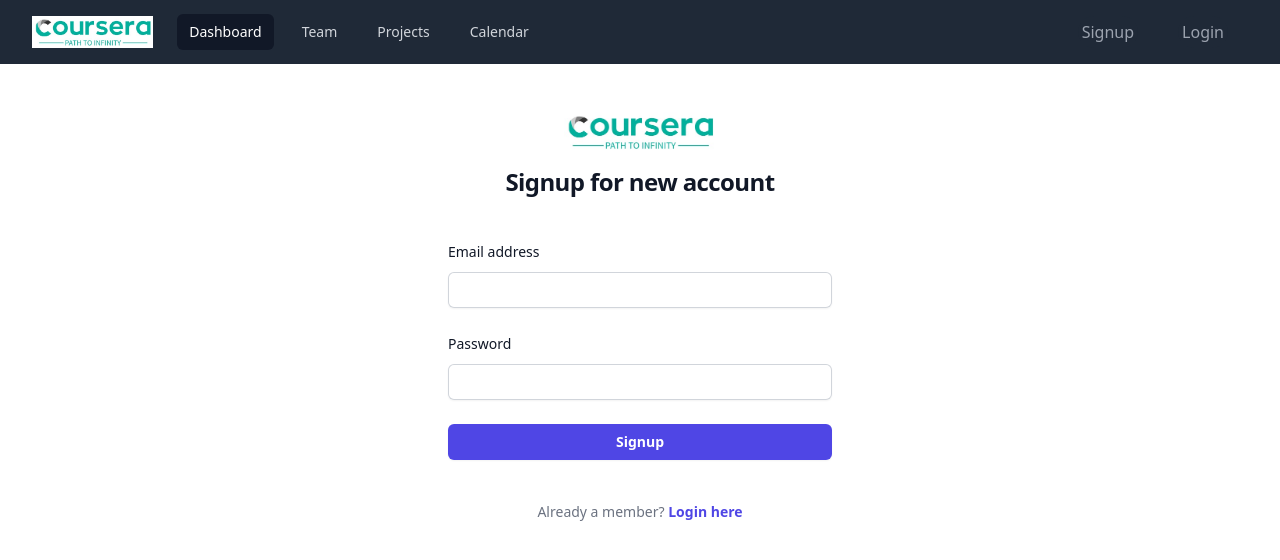
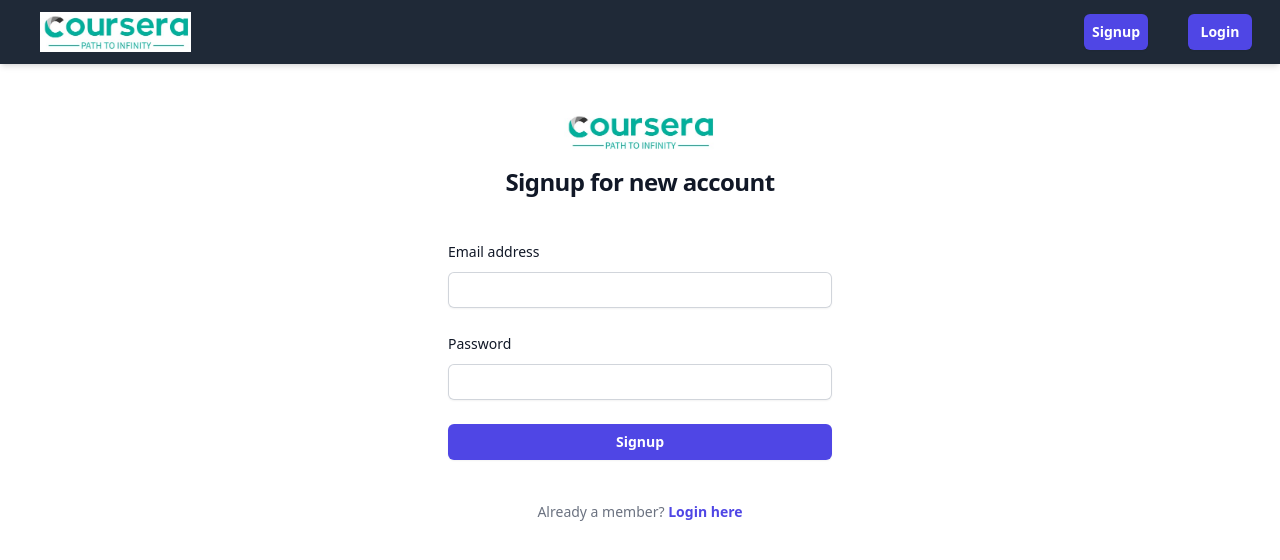
Before and after one commit to neo0292/Course-Selling-App-Vite-FE, a React (Vite) app: page /signup in a window 1280 px wide. Shown: the top 560 px of the page. Built offline with nearby package versions, Linux system fonts and the light colour scheme.

Commit message:
axios for signup route

```diff
--- a/package.json
+++ b/package.json
@@ -13,6 +13,7 @@
     "@headlessui/react": "^1.7.17",
     "@heroicons/react": "^2.0.18",
     "@tailwindcss/forms": "^0.5.6",
+    "axios": "^1.5.1",
     "react": "^18.2.0",
     "react-dom": "^18.2.0"
   },
--- a/src/App.jsx
+++ b/src/App.jsx
@@ -11,9 +11,11 @@
   return (
     <div>
 
-      <Appbartailwind></Appbartailwind>
+
       <Router>
+      <Appbar></Appbar>
         <Routes>
+
           <Route path="/login" element= {<Login/>}></Route>
           <Route path="/home" element= {<Home/>}></Route>
           <Route path="/signup" element= {<Signup/>}></Route>
--- a/src/components/Appbar.tsx
+++ b/src/components/Appbar.tsx
@@ -1,13 +1,24 @@
 import React from 'react'
+import { useNavigate } from 'react-router-dom'
 
 const Appbar = () => {
+  const navigate = useNavigate();
+
   return (
     <>
-    <div className="flex justify-between place-items-center pl-5 pr-5 bg-slate-500 h-16 shadow-md">
-      <div className='font-mono text-3xl font-bold'> CORSERA</div>
-      <div className=' flex-col m-'>
-        <button className='m-5 px-2 border-solid border-2 border-white-900  bg-blue-500 rounded-lg text-2xl'>Signup</button>
-          <button className='m-5 px-2 border-solid border-2 border-white-900 bg-blue-500 rounded-lg text-2xl'>Login</button>
+    <div className="flex flex-row items-center justify-between pl-5 pr-5 bg-gray-800 h-16 shadow-md">
+      <div className='cursor-pointer'>
+        <img onClick={() =>navigate('/home')}
+            className=" mx-5 h-10 w-auto"
+            src="/coursera.jpg"
+            alt="Coursera"
+          />
+      </div>
+
+      <div className=' flex flex-row m-2'>
+        <button onClick={()=>navigate('/signup')} className="flex w-16 justify-center rounded-md bg-indigo-600 mx-10 px-3 py-1.5 text-sm font-semibold leading-6 text-white shadow-sm hover:bg-indigo-500 focus-visible:outline focus-visible:outline-2 focus-visible:outline-offset-2 focus-visible:outline-indigo-600">Signup</button>
+
+          <button onClick={()=>navigate('/login')} className="flex w-16 justify-center rounded-md bg-indigo-600 px-3 py-1.5 text-sm font-semibold leading-6 text-white shadow-sm hover:bg-indigo-500 focus-visible:outline focus-visible:outline-2 focus-visible:outline-offset-2 focus-visible:outline-indigo-600">Login</button>
       </div>
 
 
--- a/src/components/Signup.tsx
+++ b/src/components/Signup.tsx
@@ -1,8 +1,11 @@
-import React from 'react'
+import React, { useState } from 'react'
 import { useNavigate } from 'react-router-dom'
+import axios from 'axios';
 
 const Signup = () => {
   const navigate = useNavigate();
+  const [email, setEmail]= useState('');
+  const [password, setPassword] = useState('');
 
   return (
    <>
@@ -27,6 +30,11 @@
               </label>
               <div className="mt-2">
                 <input
+                onChange={(e) =>{
+                  let ele= e.target.value;
+                  setEmail(ele);
+                  console.log("new email address: " + setEmail);
+                } }
                   id="email"
                   name="email"
                   type="email"
@@ -46,6 +54,11 @@
               </div>
               <div className="mt-2">
                 <input
+                  onChange={(e) =>{
+                    let ele= e.target.value;
+                    setPassword(ele);
+                    console.log("new password: " + setPassword);
+                  } }
                   id="password"
                   name="password"
                   type="password"
@@ -58,6 +71,15 @@
 
             <div>
               <button
+                onClick={async() => {
+                  const res = await axios.post('/admin/signup',{
+                      username: email,
+                      password: password
+                  })
+                  let data = res.data;
+                  localStorage.setItem('token', data.token);
+
+                }}
                 type="submit"
                 className="flex w-full justify-center rounded-md bg-indigo-600 px-3 py-1.5 text-sm font-semibold leading-6 text-white shadow-sm hover:bg-indigo-500 focus-visible:outline focus-visible:outline-2 focus-visible:outline-offset-2 focus-visible:outline-indigo-600"
               >
```
Also changed, not shown: 1 other file (tests, documents, lock files or other folders).
